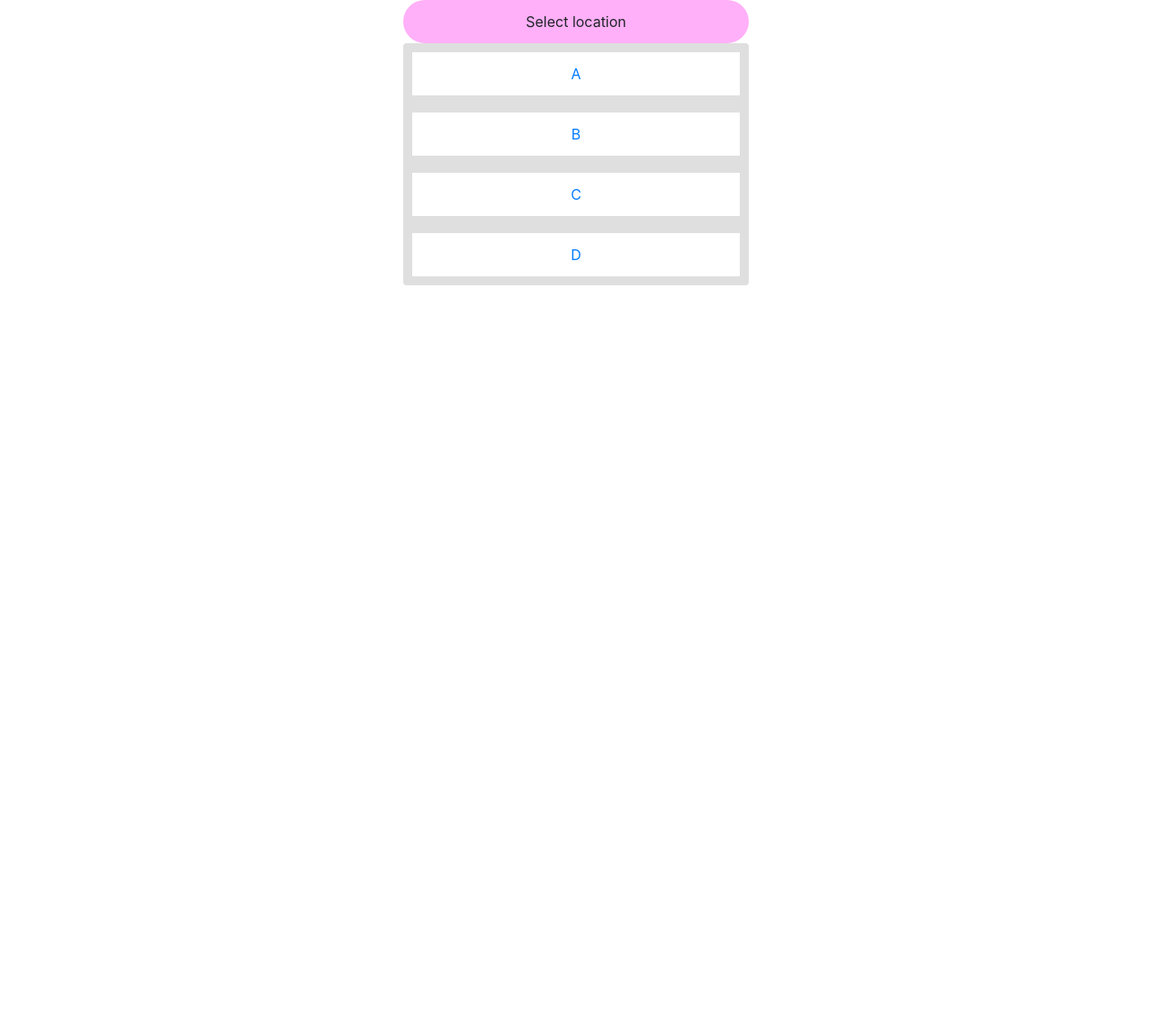
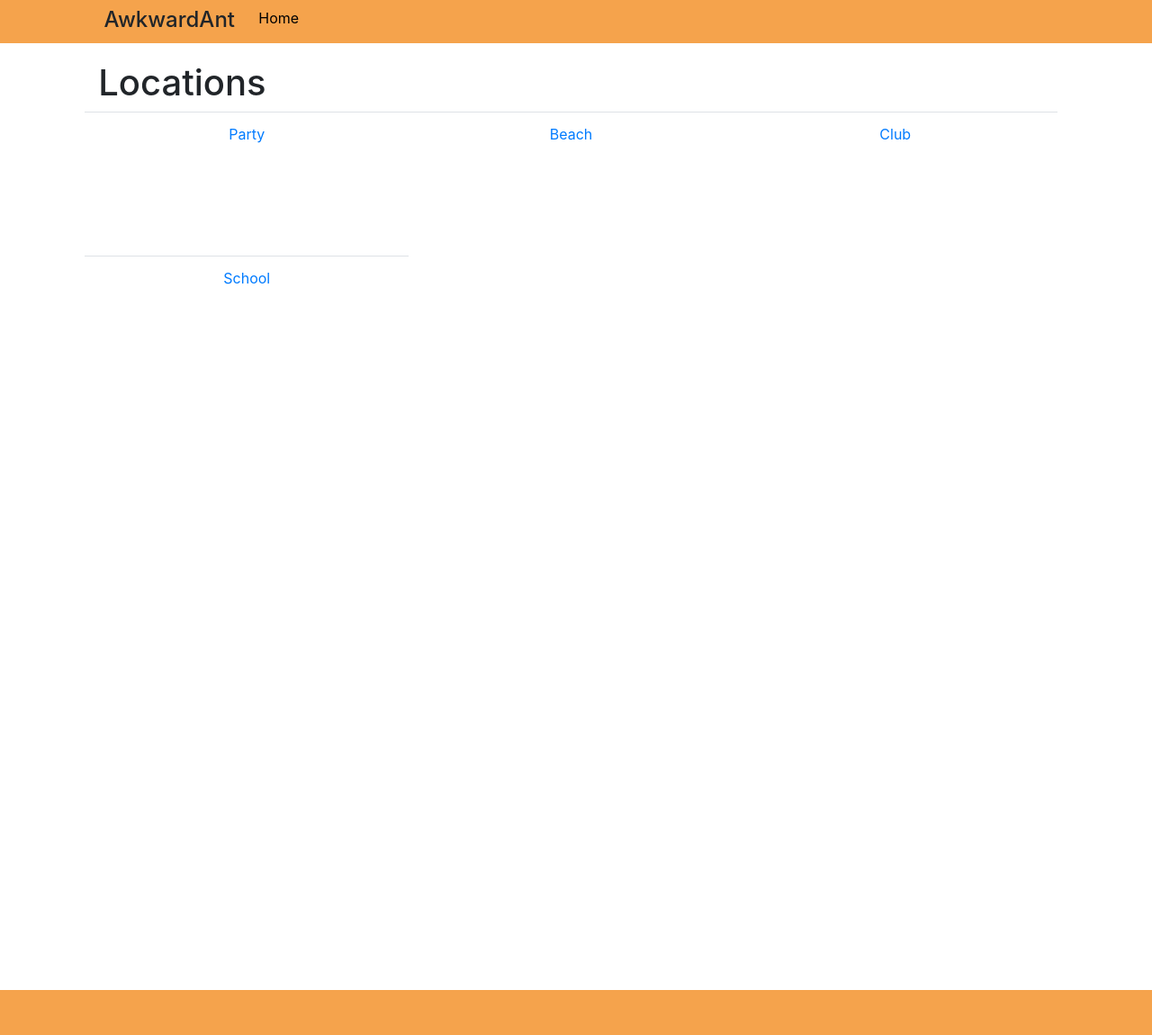
Before and after one commit to LeHoangLong/AwkwardAnt, a Django app: page / in a window 1280 px wide. Shown: the whole page at 90% size. Before the commit the page ends 317 px from the top, so only its background shows below. Run offline with Django 3.2, Linux system fonts and the light colour scheme; some libraries are stand-ins or nearby versions.

Commit message:
improve homepage design and add header and footer

```diff
--- a/src/location/urls.py
+++ b/src/location/urls.py
@@ -2,5 +2,5 @@ from django.urls import path, include
 from . import views
 
 urlpatterns = [
-    path('<location_name>/<test>', views.location_view)
+    path('<location_name>', views.location_view)
 ]
--- a/src/location/views.py
+++ b/src/location/views.py
@@ -2,7 +2,7 @@ from django.http import HttpRequest, HttpResponse
 from django.shortcuts import render
 
 # Create your views here.
-def location_view(request, location_name, test, *args, **kwargs):
+def location_view(request, location_name, *args, **kwargs):
     model = {
         'goal_list': ['meet up', 'flirt', 'say bye bye']
     }
--- a/src/pages/views.py
+++ b/src/pages/views.py
@@ -4,6 +4,6 @@ from django.shortcuts import render
 # Create your views here.
 def home_view(request, *args, **kwargs):
     model = {
-        'location_list': ['A', 'B', 'C', 'D']
+        'location_list': ['Party', 'Beach', 'Club', 'School']
     }
     return render(request, 'home.html', model)
--- a/src/static/my_style.css
+++ b/src/static/my_style.css
@@ -1,5 +1,10 @@
 .center_block_container{
     text-align: center;
+}
+
+.container{
+    width: 100%;
+    min-height: 80%;
 }
 
 .center_block{
@@ -18,7 +23,7 @@
 }
 
 .main_bg_color{
-    background-color: #ffb0f8;
+    background-color: #e37807;
 }
 
 .main_button_height{
@@ -42,7 +47,7 @@
 }
 
 .suggestion_action_font_color{
-    color: #9e1876;
+    color: #e37807;
 }
 
 .vote_legend_font_size{
@@ -50,10 +55,64 @@
 }
 
 .suggestion_contributor_background{
-    background-color: #edc893;
+    background-color: #f5a34c;
 }
 
 .upvote_image_size{
     width: 1.5em;
     height: 1.5em;
 }
+
+.footer_background{
+    background-color: #f5a34c;
+    position: relative;
+    bottom: 0;
+    width: 100%;
+    height: 50px;
+    margin-top: 50%;
+    margin-left: 0px;
+    margin-right: 0px;
+    margin-bottom: 0px;
+}
+
+.header_bar{
+    width: 100%;
+    background-color: #f5a34c;
+    height: 3em;
+    margin-top: 0px;
+    margin-bottom: 20px;;
+    padding: 0.5em;
+}
+
+.header_item_bar{
+    display: inline-block;
+    width: 5em;
+    height: 1.5em;
+    text-align: center;
+}
+
+.no_text_decoration{
+    text-decoration: none;
+    color: #000000;
+}
+
+a.no_text_decoration:hover{
+    color: #000000;
+    text-decoration: none;
+    background-color: #f7d39c;
+}
+
+.contributor_box{
+    min-height: 5em;
+    min-width: 5em;
+}
+
+.page_title{
+    margin-top: 0px;
+}
+
+.table_image_container{
+    width: 33%;
+    height: auto;
+    padding-bottom: 33%
+}
--- a/src/suggestion/views.py
+++ b/src/suggestion/views.py
@@ -13,7 +13,7 @@ class SuggestionDescription:
 def suggestion_view(request, suggestion_name, *args, **kwargs):
     suggestion_1 = SuggestionDescription('A', 'A detail', 'A contributor', 10)
     model = {
-        'upvoted': 'false',
+        'upvoted': 'no_vote',
         'description': suggestion_1
     }
     return render(request, 'suggestion.html', model)
--- /dev/null
+++ b/src/templates/base.html
@@ -0,0 +1,39 @@
+{% load static %}
+
+<!DOCTYPE html>
+<html lang='en'>
+    <head>
+        <meta charset="utf-8">
+        <meta name="viewport" content="width=device-width, initial-scale=1">
+        <link rel="stylesheet" href="https://maxcdn.bootstrapcdn.com/bootstrap/4.3.1/css/bootstrap.min.css">
+        <script src="https://ajax.googleapis.com/ajax/libs/jquery/3.4.1/jquery.min.js"></script>
+        <script src="https://cdnjs.cloudflare.com/ajax/libs/popper.js/1.14.7/umd/popper.min.js"></script>
+        <script src="https://maxcdn.bootstrapcdn.com/bootstrap/4.3.1/js/bootstrap.min.js"></script>
+        <link rel="stylesheet" href="{% static 'my_style.css' %}"/>
+        <script src="https://cdn.jsdelivr.net/npm/js-cookie@beta/dist/js.cookie.min.js"></script>
+        <script src="{% static 'my_script.js' %}"></script>
+    </head>
+    <div class="header_bar">
+        <div class="row container">
+            <div class="col-1"></div>
+            <div class="col-10">
+                <div class="row">
+                    <div class="col-2">
+                        <h4>AwkwardAnt</h4>
+                    </div>
+                    <div class="col-2">
+                        <a class='no_text_decoration header_item_bar rounded-pill' href="/">Home</a>
+                    </div>
+                </div>
+            </div>
+        </div>
+    </div>
+    <body>
+        {% block content %}
+        {% endblock %}
+    </body>
+
+    <footer class="footer_background">
+        &nbsp;
+    </footer>
+</html>
--- a/src/templates/home.html
+++ b/src/templates/home.html
@@ -1,35 +1,45 @@
+{% extends 'base.html' %}
 {% load static %}
 
-<!DOCTYPE html>
-<html lang="en">
-    <head>
-        <meta charset="utf-8">
-        <meta name="viewport" content="width=device-width, initial-scale=1">
-        <link rel="stylesheet" href="https://maxcdn.bootstrapcdn.com/bootstrap/4.3.1/css/bootstrap.min.css">
-        <script src="https://ajax.googleapis.com/ajax/libs/jquery/3.4.1/jquery.min.js"></script>
-        <script src="https://cdnjs.cloudflare.com/ajax/libs/popper.js/1.14.7/umd/popper.min.js"></script>
-        <script src="https://maxcdn.bootstrapcdn.com/bootstrap/4.3.1/js/bootstrap.min.js"></script>
-        <link rel="stylesheet" href="{% static 'my_style.css' %}">
-    </head>
+{% block content %}
+    <div class="row page_title">
+        <div class="col-1"></div>
+        <div class="col-10">
+            <h1>Locations</h1>
+        </div>
+    </div>
 
-    <body>
-        <div class="center_block_container">
+    <div class='row'>
+        <div class='col-1'></div>
+        <table id='img_table' class='col-10 table'>
+            <tbody>
+            </tbody>
+        </table>
+    </div>
+
+    <script>
+        insertImageToTable(document.getElementById('img_table'), {{ location_list|safe }}, 3);
+    </script>
+
+    <!-- div class="row center_block_container container">
+        <div class="col-4"></div>
         <div class="col-4 text-center center_block center_block_container main_bg_color rounded-pill">
             <div class="center_vertical main_button_height">
                 <div class="text-center">Select location</div>
             </div>
+
         </div>
-        </div>
-        <div class="center_block_container">
-            <div class="center_block">
+
+
         <ul class='list-group'>
             {% for location in location_list%}
+            <div>
+
+            </div>
             <li class='list-group-item list_border_width'>
                 <a href="/location/{{ location }}/ok">{{ location }}</a>
             </li>
             {% endfor %}
         </ul>
-            </div>
-        </div>
-    </body>
-</html>
+    </div -->
+{% endblock %}
```
Also changed, not shown: src/assets/my_script.js (+43 -14 lines), src/assets/my_style.css (+20 -0 lines), src/static/my_script.js (+64 -14 lines), src/templates/suggestion.html (+10 -23 lines), src/assets/downvote_button.png (added), src/assets/downvote_button_selected.png (added), src/static/downvote_button.png (added), src/static/downvote_button_selected.png (added). Lines whose indentation alone changed are shown as unchanged.
